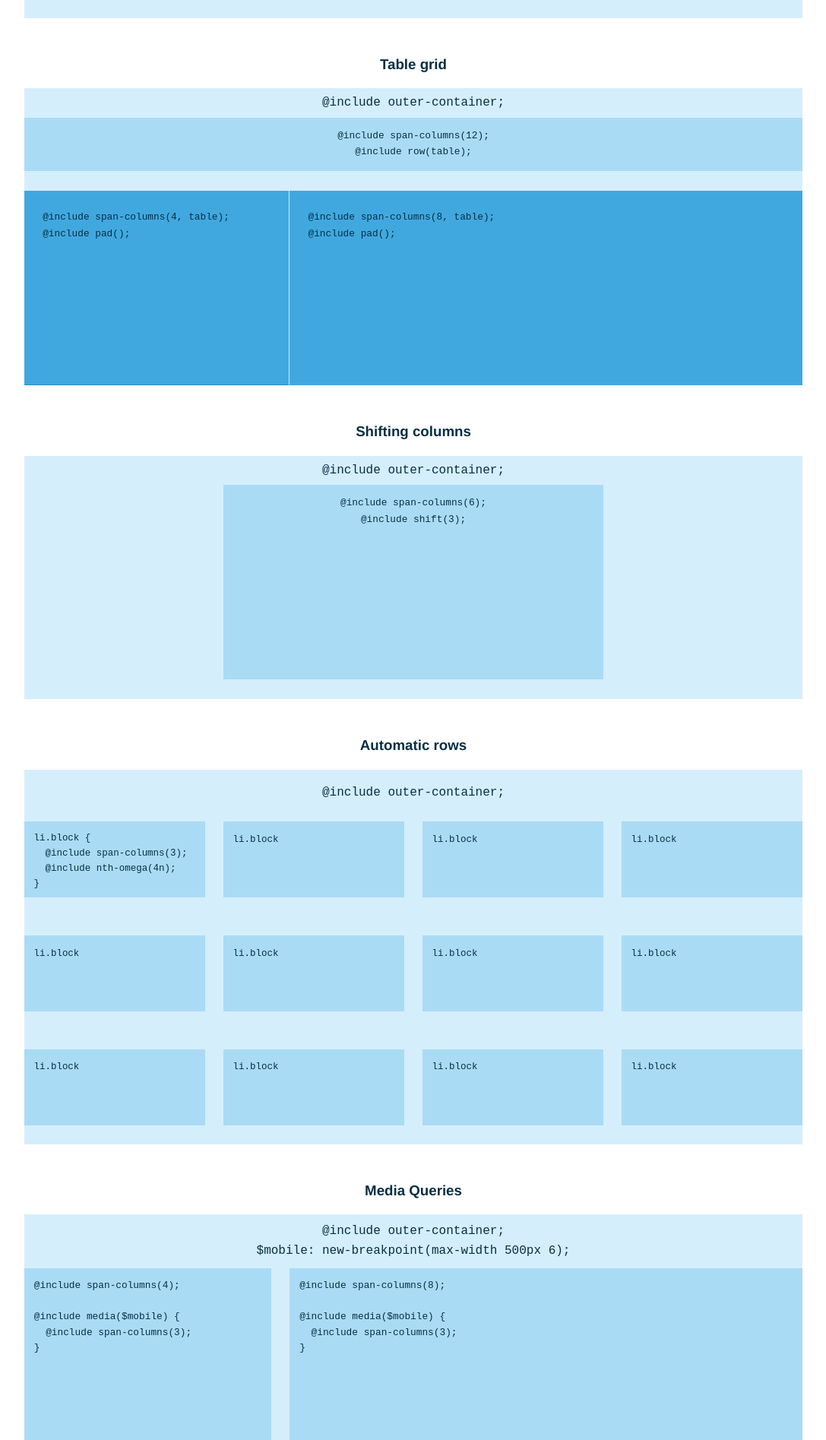
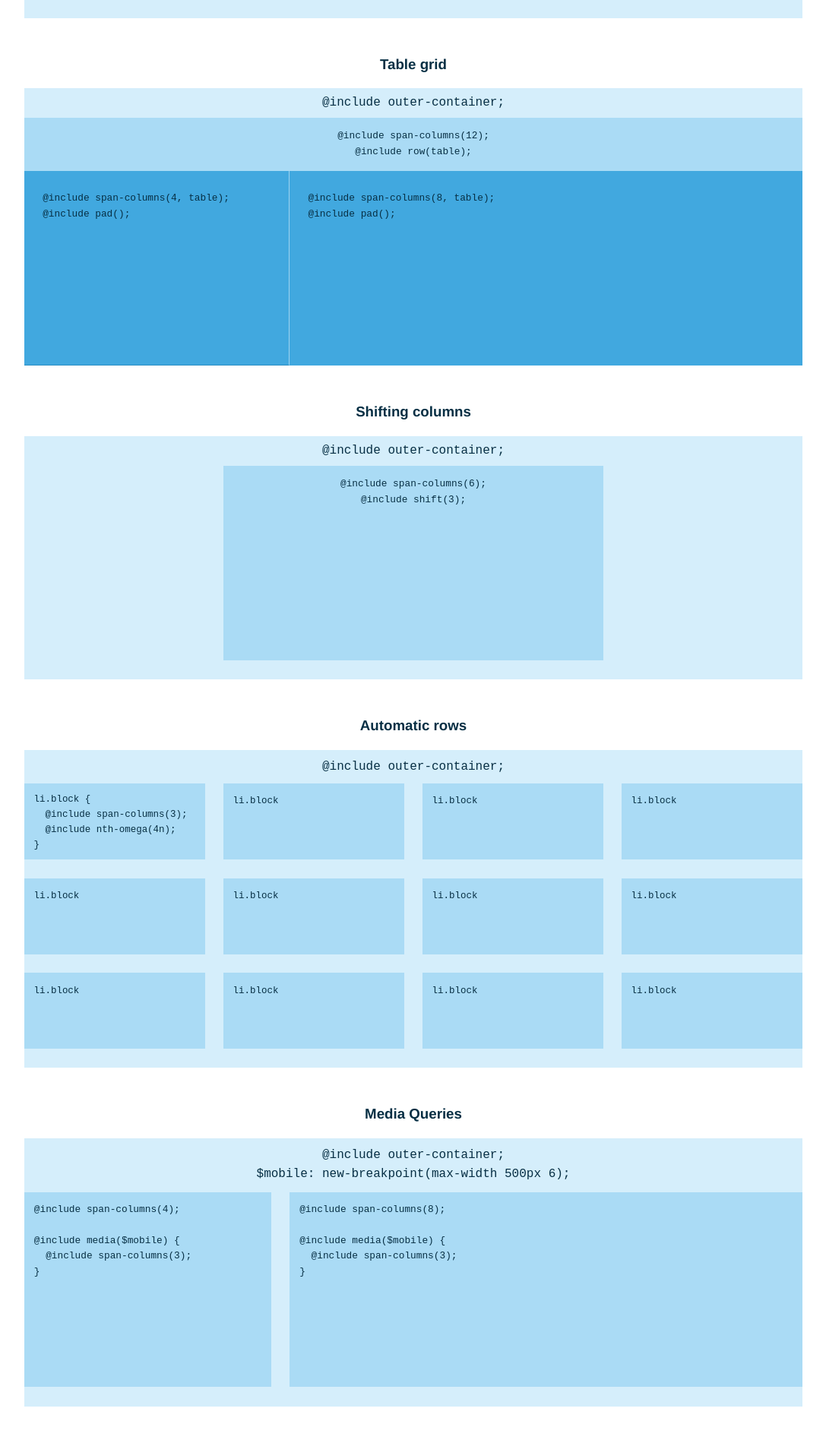
Before and after one commit to thoughtbot/neat, a Jekyll site: the page built from examples/index.html, in a window 1280 px wide. Shown: the part 1623-3518 px from the top of the page at 76% size, without its empty margins (96-1183 px from the left). Built offline with Jekyll 4.4.1, drawn with Linux system fonts in a browser that asks for light colours.

Commit message:
Remove margins from table and nth-omega layouts

```diff
--- a/_sass/mobile-example.scss
+++ b/_sass/mobile-example.scss
@@ -130,8 +130,8 @@ section {
 div.code {
   background-color: $ltblue;
   text-align: center;
-  padding-top: 1em;
-  padding-bottom: 1em;
+  padding-top: 0.5em;
+  padding-bottom: 0.5em;
 }
 
 footer {
--- a/css/desktop-example.css
+++ b/css/desktop-example.css
@@ -205,9 +205,8 @@ section {
   section.third div#dummy {
     border-bottom: 0;
     height: 5.5em;
-    margin-bottom: 2em;
     text-align: center; }
-  /* line 121, ../_sass/desktop-example.scss */
+  /* line 120, ../_sass/desktop-example.scss */
   section.third div#alpha {
     display: block;
     float: left;
@@ -227,17 +226,17 @@ section {
     /* line 23, ../_sass/bourbon/addons/_clearfix.scss */
     section.third div#alpha:after {
       clear: both; }
-    /* line 127, ../_sass/desktop-example.scss */
+    /* line 126, ../_sass/desktop-example.scss */
     section.third div#alpha aside {
       display: table-cell;
       padding-right: 2.35765%;
       width: 34.11922%;
       padding: 2.35765%;
-      border-right: 1px solid #D5EEFB; }
+      border-right: 1px solid rgba(255, 255, 255, 0.5); }
       /* line 41, ../_sass/neat/grid/_grid.scss */
       section.third div#alpha aside:last-child {
         padding-right: 0; }
-    /* line 133, ../_sass/desktop-example.scss */
+    /* line 132, ../_sass/desktop-example.scss */
     section.third div#alpha article {
       height: 20em;
       display: table-cell;
@@ -247,7 +246,7 @@ section {
       /* line 41, ../_sass/neat/grid/_grid.scss */
       section.third div#alpha article:last-child {
         padding-right: 0; }
-  /* line 142, ../_sass/desktop-example.scss */
+  /* line 141, ../_sass/desktop-example.scss */
   section.fourth div.one-column {
     display: block;
     float: left;
@@ -256,10 +255,10 @@ section {
     /* line 62, ../_sass/neat/grid/_grid.scss */
     section.fourth div.one-column:last-child {
       margin-right: 0; }
-    /* line 145, ../_sass/desktop-example.scss */
+    /* line 144, ../_sass/desktop-example.scss */
     section.fourth div.one-column.last {
       margin-right: 0; }
-  /* line 150, ../_sass/desktop-example.scss */
+  /* line 149, ../_sass/desktop-example.scss */
   section.fourth div#alpha {
     display: block;
     float: left;
@@ -271,14 +270,10 @@ section {
     /* line 62, ../_sass/neat/grid/_grid.scss */
     section.fourth div#alpha:last-child {
       margin-right: 0; }
-  /* line 159, ../_sass/desktop-example.scss */
-  section.fifth > code {
-    margin-bottom: -1.5em; }
-  /* line 163, ../_sass/desktop-example.scss */
+  /* line 158, ../_sass/desktop-example.scss */
   section.fifth div.box {
     font-size: 0.78em;
     height: 8em;
-    margin-top: 2em;
     display: block;
     float: left;
     margin-right: 2.35765%;
@@ -290,14 +285,14 @@ section {
     section.fifth div.box:nth-child(4n) {
       margin-right: 0; }
 
-/* line 173, ../_sass/desktop-example.scss */
+/* line 168, ../_sass/desktop-example.scss */
 div.code {
   zoom: 1;
   max-width: 64em;
   margin-left: auto;
   margin-right: auto;
-  text-align: center;
-  padding-bottom: 0; }
+  padding: 0.5em;
+  text-align: center; }
   /* line 18, ../_sass/bourbon/addons/_clearfix.scss */
   div.code:before, div.code:after {
     content: "";
--- a/css/mobile-example.css
+++ b/css/mobile-example.css
@@ -358,8 +358,8 @@ section {
 div.code {
   background-color: #d5eefb;
   text-align: center;
-  padding-top: 1em;
-  padding-bottom: 1em; }
+  padding-top: 0.5em;
+  padding-bottom: 0.5em; }
 
 /* line 137, ../_sass/mobile-example.scss */
 footer {
```
Also changed, not shown: _sass/desktop-example.scss (+3 -8 lines), css/ie-example.css (+13 -18 lines).
